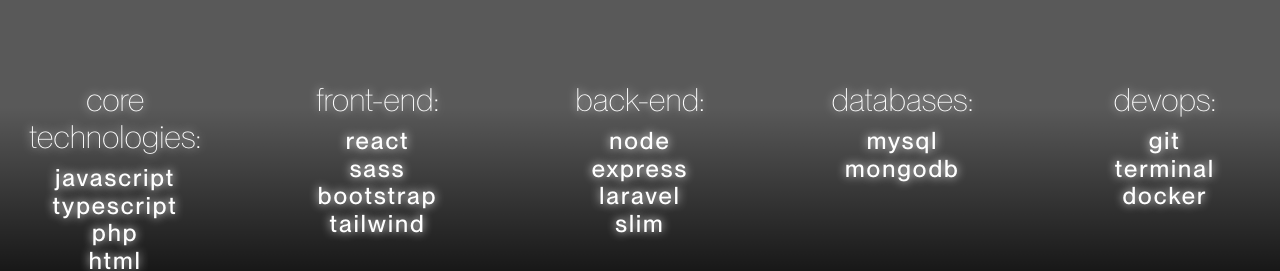
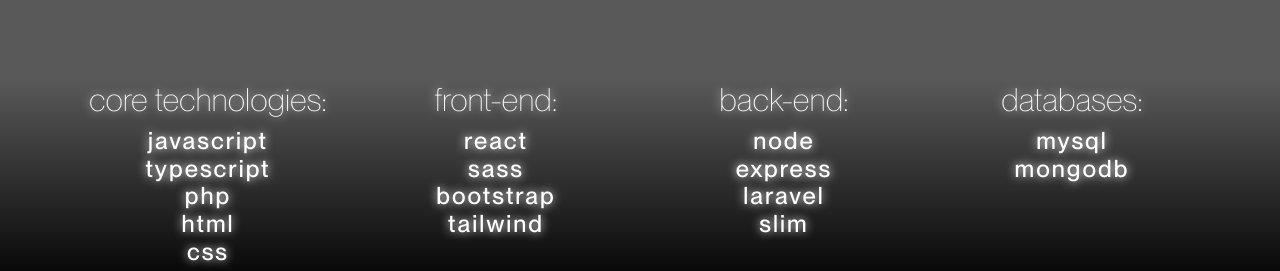
Before and after one commit to joseph-padfield/portfolio-2025, a plain HTML site: page index.html in a window 1280 px wide. Shown: the part 562-833 px from the top of the page. Drawn offline with nearby package versions, Linux system fonts and the light colour scheme.

Commit message:
cv update and content

```diff
--- a/index.html
+++ b/index.html
@@ -108,17 +108,6 @@
                     <p class="skill-text">
                         mysql<br>
                         mongodb<br><br>
-                    </p>
-                </div>
-
-                <div class="skill-box">
-                    <p class="skill-title">
-                        devops:
-                    </p>
-                    <p class="skill-text">
-                        git<br>
-                        terminal<br>
-                        docker<br>
                     </p>
                 </div>
             </div>
```
Also changed, not shown: 1 other file.
